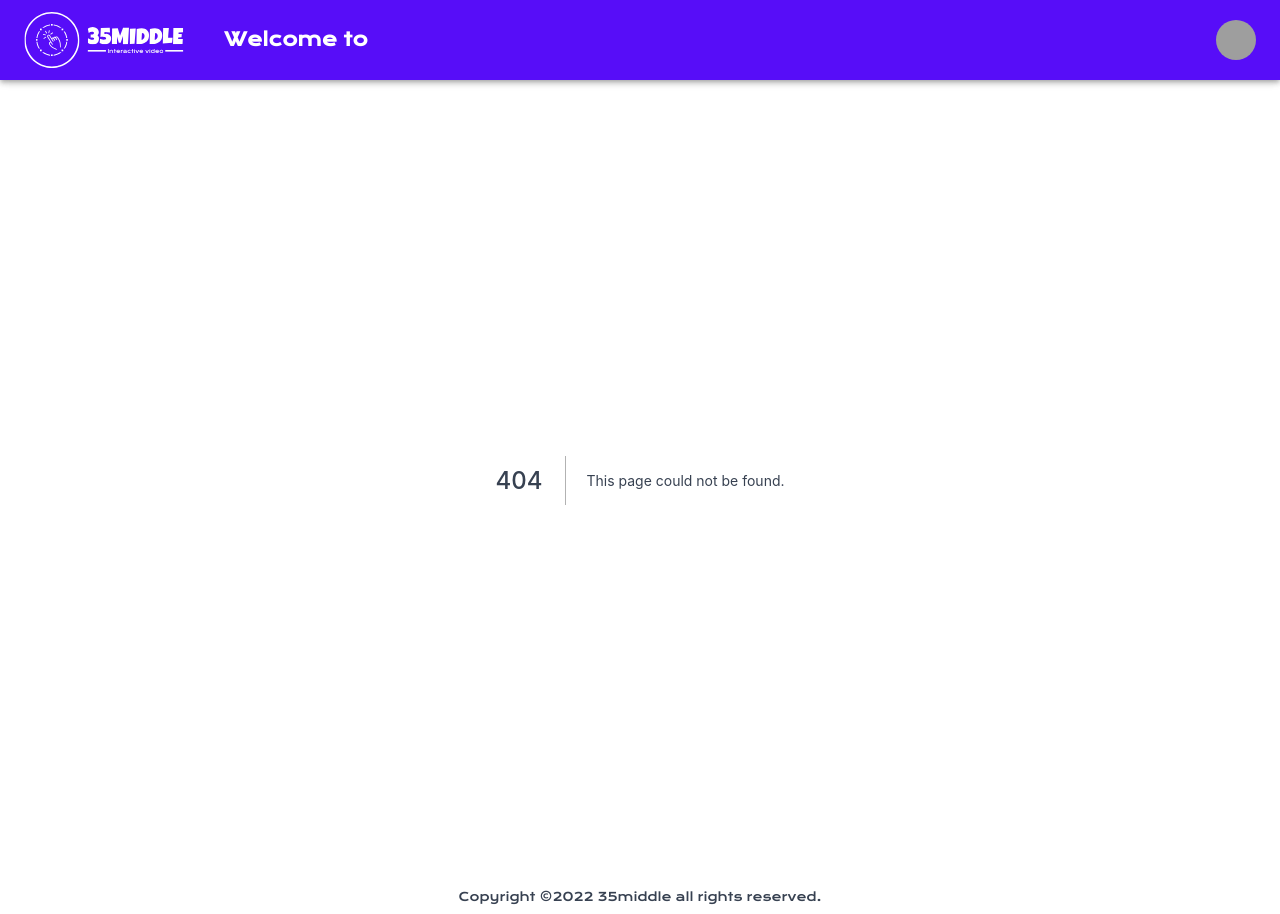
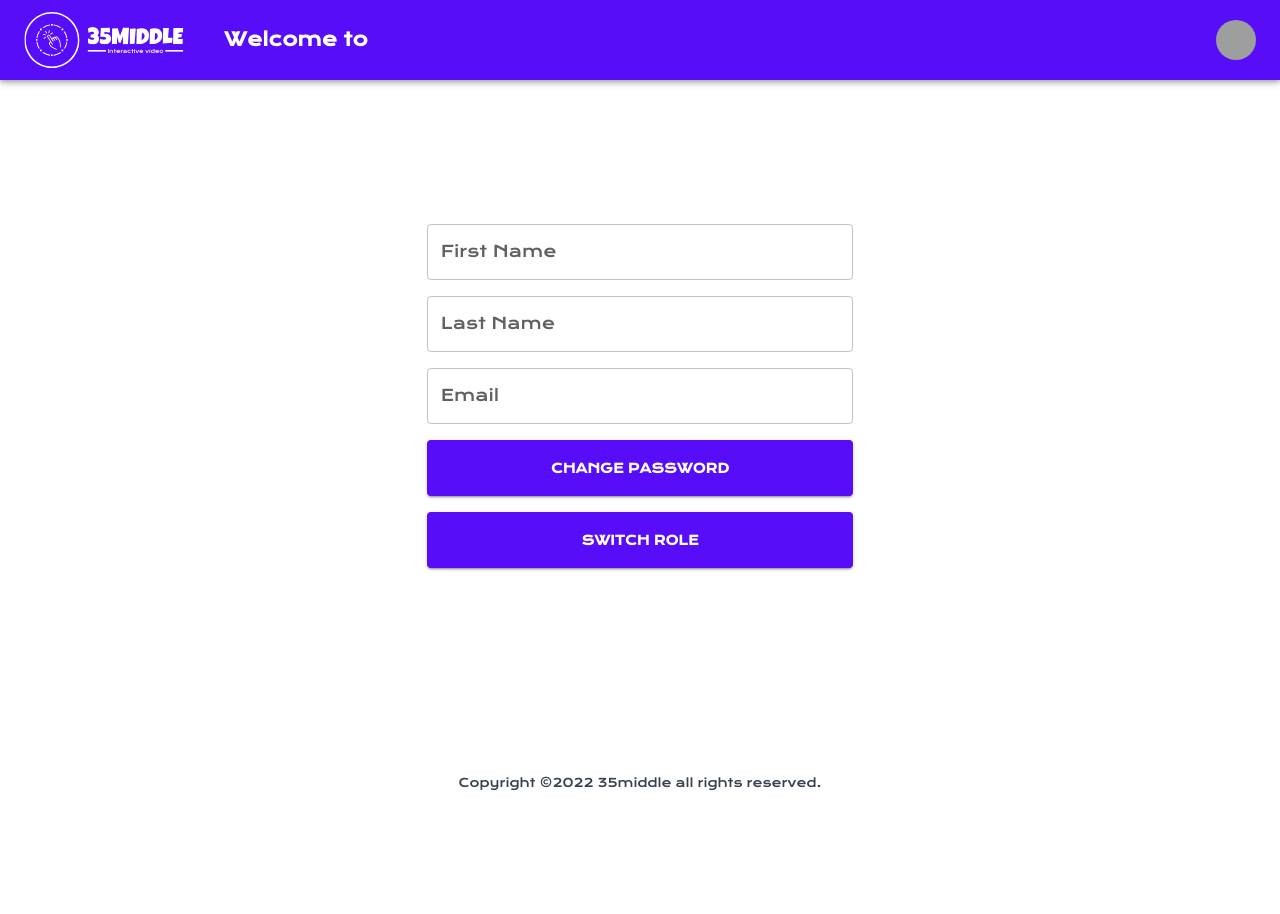
Before and after one commit to 35middle/35middle-app, a Next.js app: page /profile-settings in a window 1280 px wide. Before the commit this address had no page. After the commit the page ends 800 px from the top, so only its background shows below. Built offline with nearby package versions, Linux system fonts and the light colour scheme; grey boxes are pictures that could not be loaded.

Commit message:
feat: set profiles UI with change password page

```diff
--- /dev/null
+++ b/src/components/ChangePassword.tsx
@@ -0,0 +1,196 @@
+import {
+  Alert,
+  Box,
+  Button,
+  Snackbar,
+  TextField,
+  Typography,
+} from '@mui/material';
+import type { FormikProps } from 'formik';
+import { useFormik } from 'formik';
+import * as React from 'react';
+import { useState } from 'react';
+import * as yup from 'yup';
+// TypeScript object type
+interface SetModalProps {
+  popUpShowModal: any;
+}
+interface ObjType {
+  currentPassword: string;
+  newPassword: string;
+  confirmPassword: string;
+}
+// Formik with yup
+const schema = yup.object().shape({
+  currentPassword: yup.string().required('Please Enter your current password'),
+  newPassword: yup
+    .string()
+    .required('Please Enter your new password')
+    .min(8, 'Password should be of minimum 8 characters length')
+    .max(16, 'Password should be of maximum 16 characters length'),
+  confirmPassword: yup
+    .string()
+    .required('Please Enter your confirm password')
+    .oneOf([yup.ref('newPassword'), null], 'Passwords must match'),
+});
+
+const ChangePassword: React.FC<SetModalProps> = ({ popUpShowModal }) => {
+  const [errorMsg, setErrorMsg] = useState('');
+  // const [loading, setLoading] = useState('');
+  // const [isBoxOpen, setIsBoxOpen] = useState(false);
+  // open changePassword box
+  // open={isBoxOpen}
+  // const [oldPassword, setOldPassword] = useState('');
+
+  const onSubmit = async (values: any, actions: any) => {
+    try {
+      const response = await fetch('/api/changePassword/', {
+        method: 'PUT',
+        headers: { 'Content-Type': 'application/json' },
+        body: JSON.stringify(values),
+      });
+
+      const data = await response.json();
+      if (response.ok) {
+        setTimeout(() => {
+          window.location.replace('/profileSettings');
+        }, 3000);
+      } else {
+        setErrorMsg(data.message);
+      }
+    } catch (e: any) {
+      setErrorMsg(e.message);
+    } finally {
+      actions.resetForm();
+    }
+  };
+
+  const handleAlertClose = () => {
+    setErrorMsg('');
+  };
+
+  const {
+    values,
+    errors,
+    touched,
+    handleBlur,
+    handleChange,
+    handleSubmit,
+  }: FormikProps<ObjType> = useFormik<ObjType>({
+    initialValues: {
+      currentPassword: '',
+      newPassword: '',
+      confirmPassword: '',
+    },
+    validationSchema: schema,
+    onSubmit,
+  });
+
+  return (
+    <>
+      <Snackbar
+        anchorOrigin={{ vertical: 'top', horizontal: 'center' }}
+        open={!!errorMsg}
+        autoHideDuration={6000}
+        onClose={handleAlertClose}
+      >
+        <Alert
+          onClose={handleAlertClose}
+          severity="error"
+          sx={{ width: '100%' }}
+        >
+          {errorMsg}
+          {/* {'Change password failed!'} */}
+        </Alert>
+      </Snackbar>
+      <Box className="flex  items-center justify-center bg-background opacity-100">
+        <Box
+          sx={{
+            width: 500,
+            height: 600,
+            borderRadius: '5%',
+            overflow: 'hidden',
+          }}
+          className="flex flex-col items-center space-y-8 bg-slate-100"
+        >
+          <Box
+            sx={{ width: '100%', height: '15%' }}
+            className="flex flex-row items-center bg-slate-200"
+          >
+            <Typography className="pl-8" variant="h4">
+              Change password
+            </Typography>
+          </Box>
+          <form
+            className="flex flex-col items-center justify-center"
+            onSubmit={handleSubmit}
+          >
+            <TextField
+              InputProps={{ sx: { width: 300 } }}
+              id="currentPassword"
+              value={values.currentPassword}
+              // onChange={(e) => setOldPassword(e.target.value)}
+              onChange={handleChange}
+              onBlur={handleBlur}
+              label="Current Password"
+              type="password"
+              className="mb-4 mt-10 w-full"
+              error={touched.currentPassword && Boolean(errors.currentPassword)}
+              helperText={touched.currentPassword && errors.currentPassword}
+            />
+
+            <TextField
+              InputProps={{ sx: { width: 300 } }}
+              id="newPassword"
+              value={values.newPassword}
+              onChange={handleChange}
+              onBlur={handleBlur}
+              label="New Password"
+              type="password"
+              // data-testid="password"
+              className="mb-4 w-full"
+              error={touched.newPassword && Boolean(errors.newPassword)}
+              helperText={touched.newPassword && errors.newPassword}
+            />
+
+            <TextField
+              InputProps={{ sx: { width: 300 } }}
+              id="confirmPassword"
+              value={values.confirmPassword}
+              onChange={handleChange}
+              onBlur={handleBlur}
+              label="Confirm Password"
+              type="Password"
+              className="mb-4 w-full"
+              error={touched.confirmPassword && Boolean(errors.confirmPassword)}
+              helperText={touched.confirmPassword && errors.confirmPassword}
+            />
+            <Box>
+              <Button
+                className="items-center justify-between px-8"
+                type="submit"
+                variant="contained"
+                color="primary"
+                size="large"
+              >
+                Save
+              </Button>
+              <Button
+                className="m-4 items-center justify-between"
+                // type="submit"
+                variant="contained"
+                color="primary"
+                size="large"
+                onClick={() => popUpShowModal(false)}
+              >
+                Cancel
+              </Button>
+            </Box>
+          </form>
+        </Box>
+      </Box>
+    </>
+  );
+};
+
+export default ChangePassword;
--- /dev/null
+++ b/src/pages/profile-settings.tsx
@@ -0,0 +1,134 @@
+import { Box, Button, TextField } from '@mui/material';
+import type { FormikProps } from 'formik';
+import { useFormik } from 'formik';
+import * as React from 'react';
+import { useState } from 'react';
+import * as yup from 'yup';
+
+import ChangePassword from '@/components/ChangePassword';
+
+const basicSchema = yup.object().shape({
+  email: yup
+    .string()
+    .email('Please enter a valid email')
+    .required('Email is required'),
+  firstName: yup.string().required('Required'),
+  lastName: yup.string().required('Required'),
+  password: yup
+    .string()
+    .min(8, 'Password should be of minimum 8 characters length')
+    .max(16, 'Password should be of maximum 16 characters length')
+    .required('Password is required')
+    .required('Required'),
+});
+
+// form with formik
+
+interface FormValues {
+  firstName: string;
+  lastName: string;
+  email: string;
+}
+
+const ProfileSettings = () => {
+  const [showModal, setShowModal] = useState(false);
+  // const loginData = localStorage.getItem('data');
+  // console.log(loginData);
+
+  const popUpShowModal = (showModalState: any) => {
+    setShowModal(showModalState);
+  };
+  const onSubmit = async (__: FormValues, actions: any) => {
+    actions.resetForm();
+  };
+
+  const {
+    values,
+    errors,
+    touched,
+    handleBlur,
+    handleChange,
+    handleSubmit,
+  }: FormikProps<FormValues> = useFormik<FormValues>({
+    initialValues: {
+      firstName: '',
+      lastName: '',
+      email: '',
+    },
+    validationSchema: basicSchema,
+    onSubmit,
+  });
+
+  // const userData = localStorage.getItem('data');
+
+  return (
+    <>
+      <form
+        className="mt-36 flex flex-col items-center justify-center"
+        onSubmit={handleSubmit}
+      >
+        <TextField
+          id="firstName"
+          onChange={handleChange}
+          onBlur={handleBlur}
+          value={values.firstName}
+          label="First Name"
+          // defaultValue={loginData.firstName}
+          type="text"
+          className="mb-4 w-4/12"
+          error={touched.firstName && Boolean(errors.firstName)}
+          helperText={touched.firstName && errors.firstName}
+        />
+        <TextField
+          id="lastName"
+          value={values.lastName}
+          onChange={handleChange}
+          onBlur={handleBlur}
+          label="Last Name"
+          type="text"
+          className="mb-4 w-4/12"
+          error={touched.lastName && Boolean(errors.lastName)}
+          helperText={touched.lastName && errors.lastName}
+        />
+        <TextField
+          id="email"
+          value={values.email}
+          onChange={handleChange}
+          onBlur={handleBlur}
+          label="Email"
+          type="email"
+          className="mb-4 w-4/12"
+          error={touched.email && Boolean(errors.email)}
+          helperText={touched.email && errors.email}
+        />
+        <Box className="flex w-4/12 flex-col items-center justify-center">
+          <Button
+            type="button"
+            variant="contained"
+            color="primary"
+            className="mb-4 h-14 w-full"
+            onClick={() => setShowModal(true)}
+          >
+            Change Password
+          </Button>
+          <Button
+            variant="contained"
+            color="primary"
+            className="mb-4 h-14 w-full"
+          >
+            switch role
+          </Button>
+        </Box>
+      </form>
+      <div className="fixed top-32 left-52 z-10">
+        {showModal ? (
+          <div>
+            <ChangePassword popUpShowModal={popUpShowModal} />
+          </div>
+        ) : null}
+      </div>
+    </>
+  );
+};
+
+export default ProfileSettings;
```
